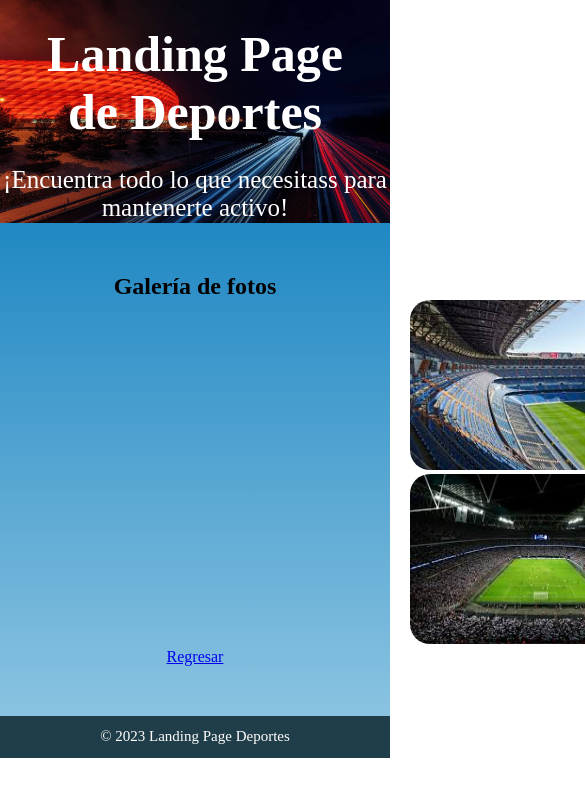
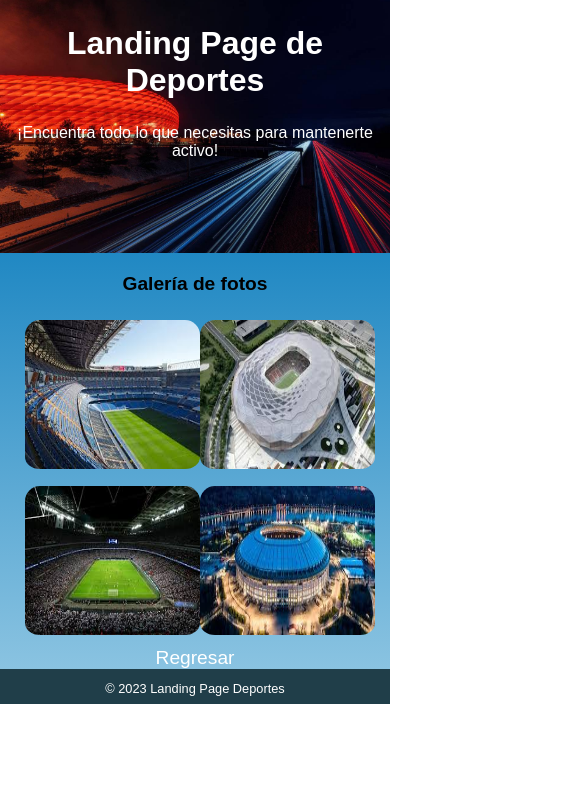
Before and after one commit to AndresGamboa11/Parcial, a plain HTML site: page vistaGaleria.html in a window 390 px wide. Shown: the top 796 px of the page, 585 px wide, since content can reach past the window. Drawn offline with Linux system fonts and the light colour scheme.

Commit message:
correciones de vista Galería

```diff
--- a/styles/styleGaleria.css
+++ b/styles/styleGaleria.css
@@ -4,43 +4,60 @@
 }
 body{
     width: 100%;
-    height: 44vh;
+    height: 34vh;
 }
 main{
     text-align: center;
-    padding: 50px 0;
+    align-items: center;
+    padding: 20px;
     background: linear-gradient(to bottom, #2088c3, #8ac3e1);
-
-
-
+    padding-bottom: 0px;
+    box-sizing: border-box;
 }
 header{
     background-image: url("/img/panel.jpg");
-    height: 60%;
+    height: 70%;
     background-size: 100%;
     background-position: center;
     position: relative;
     text-align: center;
-    color: white;
 }
 
 h1{
     color: white;
     font-size: 50px;
     padding: 25px;
+    font-family: Arial, Helvetica, sans-serif;
 }
 .encabezado{
     font-size: 25px;
     padding-bottom: 10px;
+    color: white;
+    font-family: Arial, Helvetica, sans-serif;
 }
+
 section{
     display: flex;
-    padding-left: 410px;
+    align-items: center;
+    justify-content: center;
+}
+h2{
+    font-family: Arial, Helvetica, sans-serif;
+    padding-bottom: 20px;
 }
 img{
     border-radius: 20px;
-    width: 260px;
-    height: 170px;
+    width: 220px;
+    height: 149px;
+    padding: 5px;
+    padding-bottom: 8px;
+}
+a{
+    font-family: Arial, Helvetica, sans-serif;
+    font-size: 30px;
+    text-decoration: none;
+    color: white;
+    padding-top: 10px;
 }
 footer{
     width: 100%;
@@ -49,5 +66,37 @@ footer{
     background-color: #203e49;
     padding-top: 12px;
     color:white;
-    font-size: 15px;
+    font-size: 14px;
+    font-family: Arial, Helvetica, sans-serif;
 }
+@media (max-width: 768px) {
+    h1 {
+        font-size: 2.5rem;
+    }
+
+    .encabezado, h2, a {
+        font-size: 1.2rem;
+    }
+
+    img {
+        max-width: 100%;
+    }
+}
+
+@media (max-width: 480px) {
+    header {
+        height: 30vh;
+    }
+
+    h1 {
+        font-size: 2rem;
+    }
+
+    .encabezado {
+        font-size: 1rem;
+    }
+
+    footer {
+        font-size: 0.8rem;
+    }
+}
--- a/styles/styleindex.css
+++ b/styles/styleindex.css
@@ -29,10 +29,13 @@ h1{
     color: white;
     font-size: 50px;
     padding: 25px;
+    font-family: Arial, Helvetica, sans-serif;
 }
 .encabezado{
     font-size: 25px;
     padding-bottom: 10px;
+    color: white;
+    font-family: Arial, Helvetica, sans-serif;
 }
 h2{
     font-family: Arial, Helvetica, sans-serif;
@@ -40,13 +43,14 @@ h2{
 }
 .texto{
     font-family: Arial, Helvetica, sans-serif;
-    font-weight: 300;
     padding-bottom: 20px;
+    font-size: 20px
 }
 a{
     color: white;
     font-size: 20px;
     text-decoration: none;
+    font-family: Arial, Helvetica, sans-serif;
 }
 footer{
     width: 100%;
--- a/vistaGaleria.html
+++ b/vistaGaleria.html
@@ -9,7 +9,7 @@
 <body>
     <header>
         <h1>Landing Page de Deportes</h1>
-        <p class="encabezado">¡Encuentra todo lo que necesitass para mantenerte activo!</p>
+        <p class="encabezado">¡Encuentra todo lo que necesitas para mantenerte activo!</p>
     </header>
     <main>
         <h2>Galería de fotos</h2>
```
